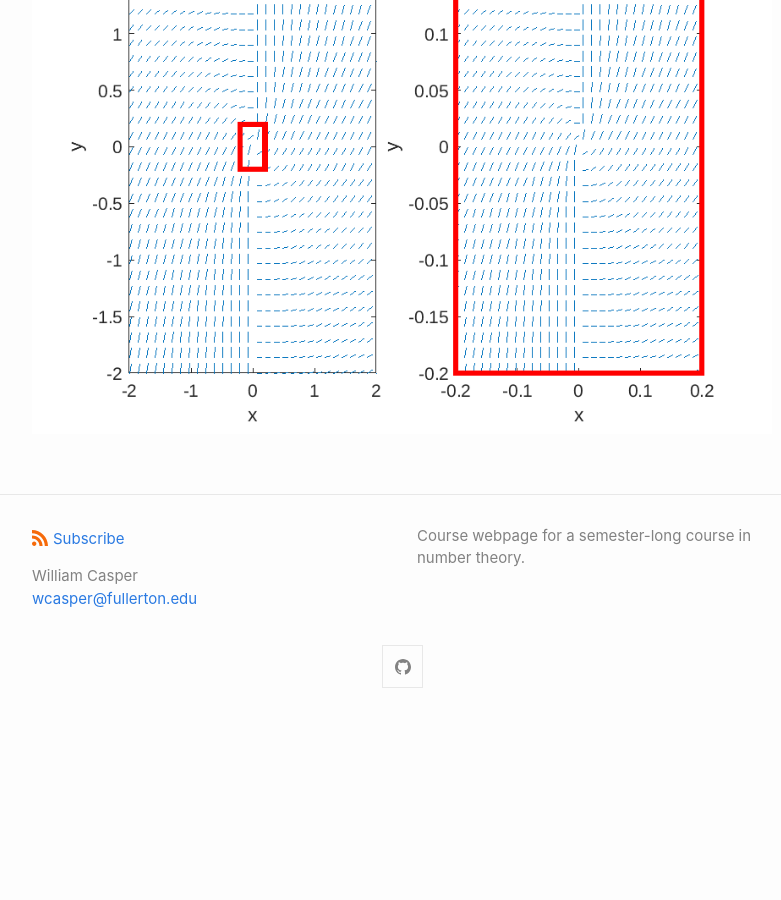
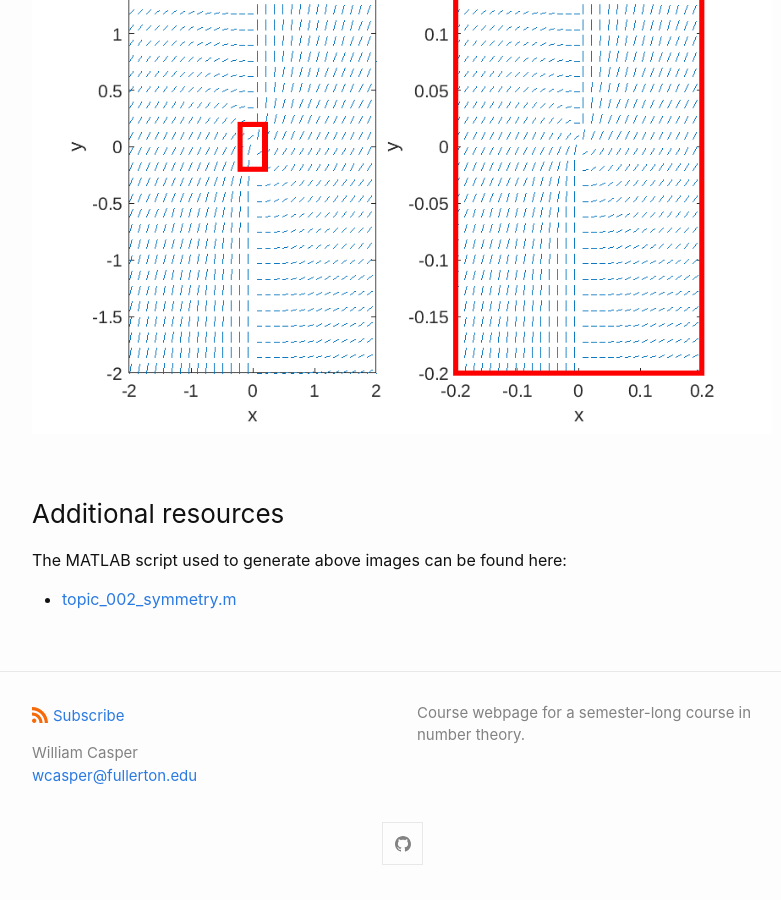
Before and after one commit to wcasper/math207spring2024, a Jekyll site: the page built from _topics/002-symmetries.md, in a window 1280 px wide and 900 px high, scrolled down 3174 px. Shown: the whole window, without its empty margins (238-1019 px from the left). Built offline with Jekyll 4.4.1, drawn with Linux system fonts in a browser that asks for light colours; before the commit the page ends 3897 px from its top, so only the background shows below that.

Commit message:
added matlab link

```diff
--- a/_topics/002-symmetries.md
+++ b/_topics/002-symmetries.md
@@ -101,3 +101,9 @@ $$\frac{dv}{du} = \exp(v/u).$$
 This makes the aboove transformation a symmetry of the differential equation for each value of $$C$$.
 
 <p align="center"><img width=800 src="fig/002-field2.png"/></p>
+
+
+### Additional resources
+
+The MATLAB script used to generate above images can be found here:
+* [topic_002_symmetry.m](matlab/topic_002_symmetry.m)
```
